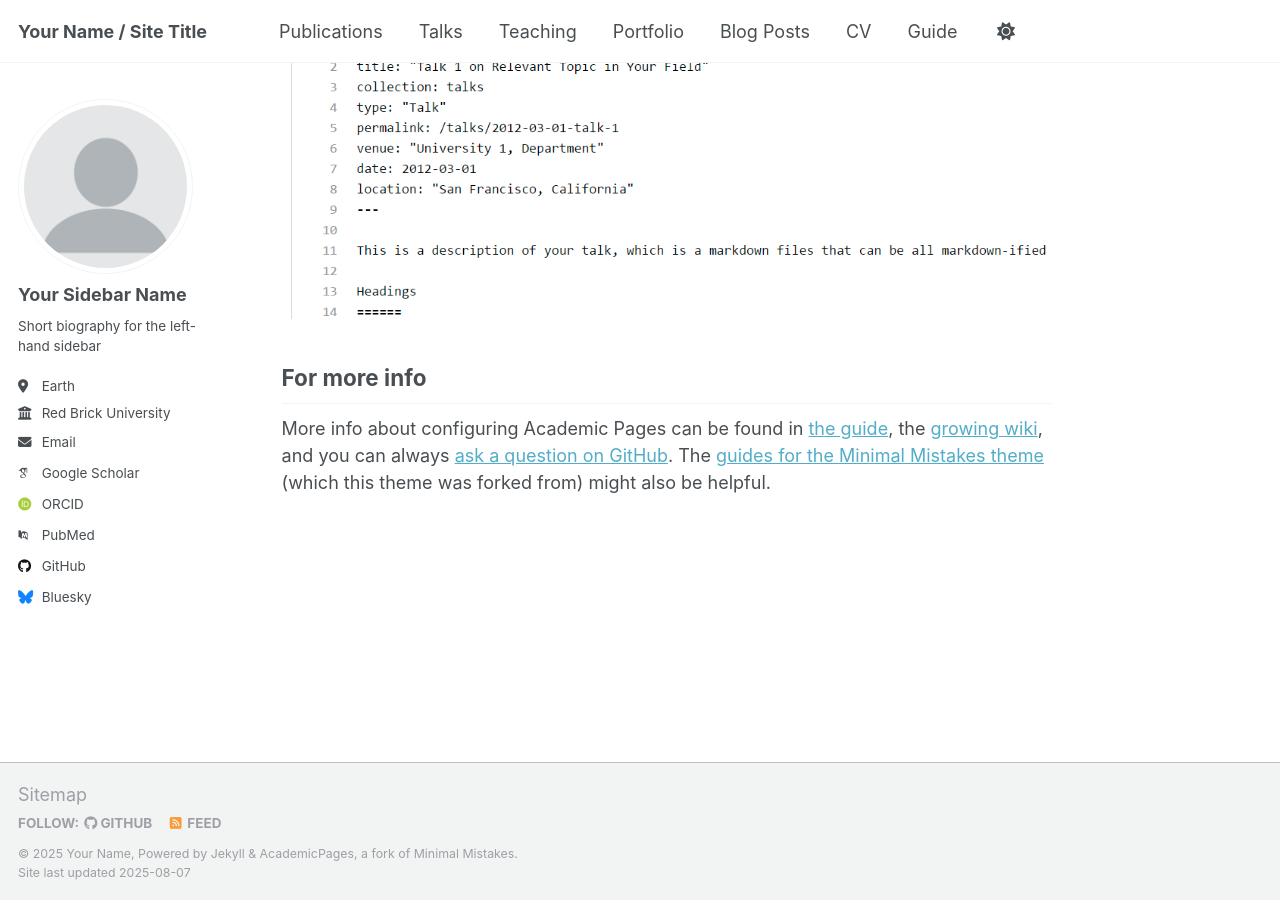
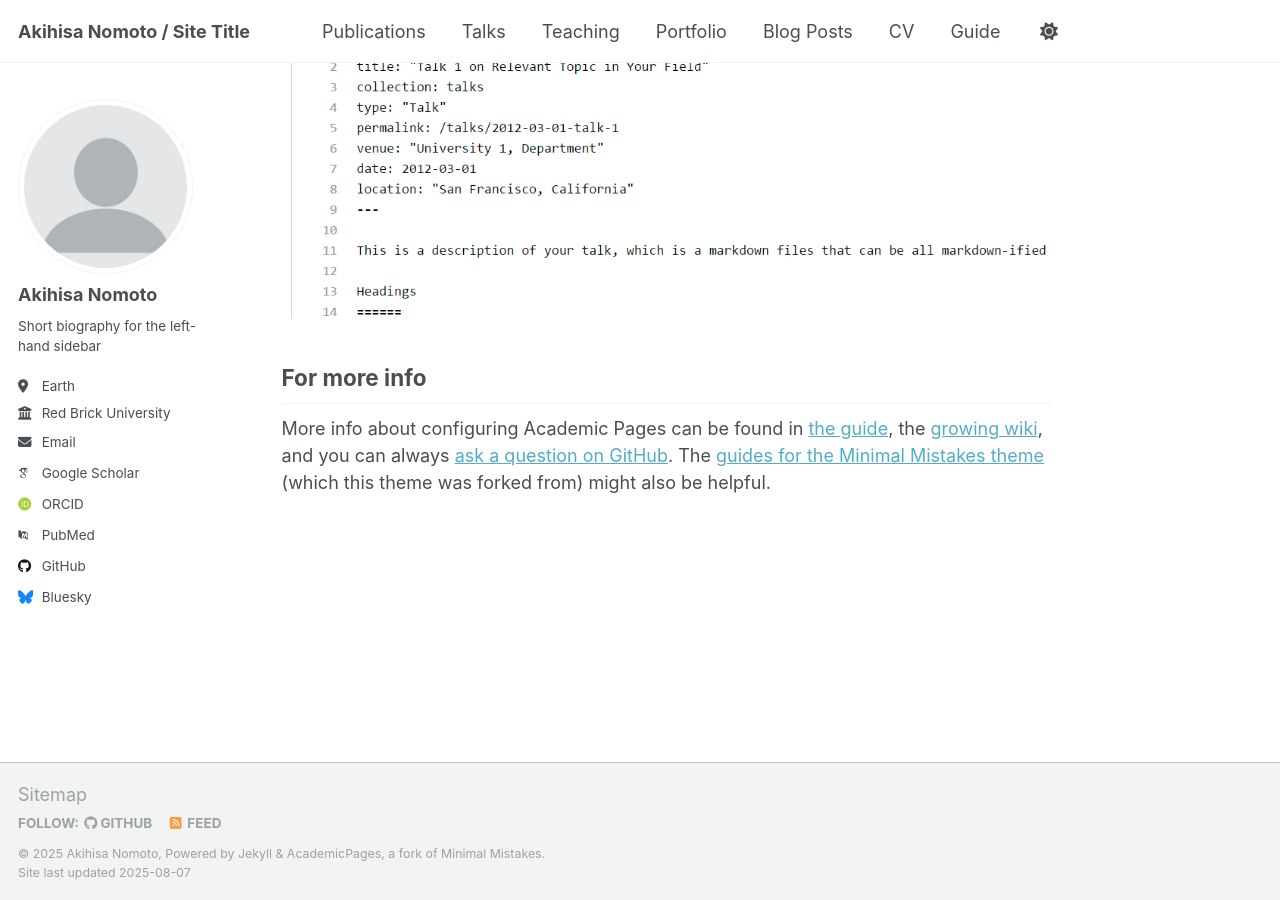
Before and after one commit to AkihisaNomoto/AkihisaNomoto.github.io, a Jekyll site: the page built from _pages/about.md, in a window 1280 px wide and 900 px high, scrolled down 2880 px. Built offline with Jekyll 4.4.1, drawn with Linux system fonts in a browser that asks for light colours; some web fonts are replaced; a script that is not in the unit is left out.

Commit message:
Configure site for local development and production

```diff
--- a/_config.yml
+++ b/_config.yml
@@ -9,13 +9,13 @@
 # Basic Site Settings
 locale                   : "en-US"
 site_theme               : "default"
-title                    : "Your Name / Site Title"
+title                    : "Akihisa Nomoto / Site Title"
 title_separator          : "-"
-name                     : &name "Your Name"
+name                     : &name "Akihisa Nomoto"
 description              : &description "personal description"
-url                      : https://academicpages.github.io # the base hostname & protocol for your site e.g. "https://[your GitHub username].github.io" or if you already have some other page hosted on Github then use "https://[your GitHub username].github.io/[Your Repo Name]"
+url                      : https://AkihisaNomoto.github.io # the base hostname & protocol for your site e.g. "https://[your GitHub username].github.io" or if you already have some other page hosted on Github then use "https://[your GitHub username].github.io/[Your Repo Name]"
 baseurl                  : "" # the subpath of your site, e.g. "/blog"
-repository               : "academicpages/academicpages.github.io"
+repository               : "AkihisaNomoto/AkihisaNomoto.github.io"
 
 # Site Author - The following control what appear as part of the author content on the side bar.
 #               If a field is blank the icon and link will not appear, otherwise it will be shown.
@@ -23,7 +23,8 @@ repository               : "academicpages/academicpages.github.io"
 author:
   # Biographic information
   avatar           : "profile.png"
-  name             : "Your Sidebar Name"
+  name             : "Akihisa Nomoto" # Name of the author
+  position         : "Professor of Computer Science" # Position of the author
   pronouns         : # example: "she/her"
   bio              : "Short biography for the left-hand sidebar"
   location         : "Earth"
--- a/docker-compose.yaml
+++ b/docker-compose.yaml
@@ -5,4 +5,6 @@ services:
     volumes: [ .:/usr/src/app ]
     ports: [ 4000:4000 ]
     user: 1000:1000
+    environment:
+      - JEKYLL_ENV=development
     command: jekyll serve -H 0.0.0.0 -w
```
Also changed, not shown: 1 other file.
